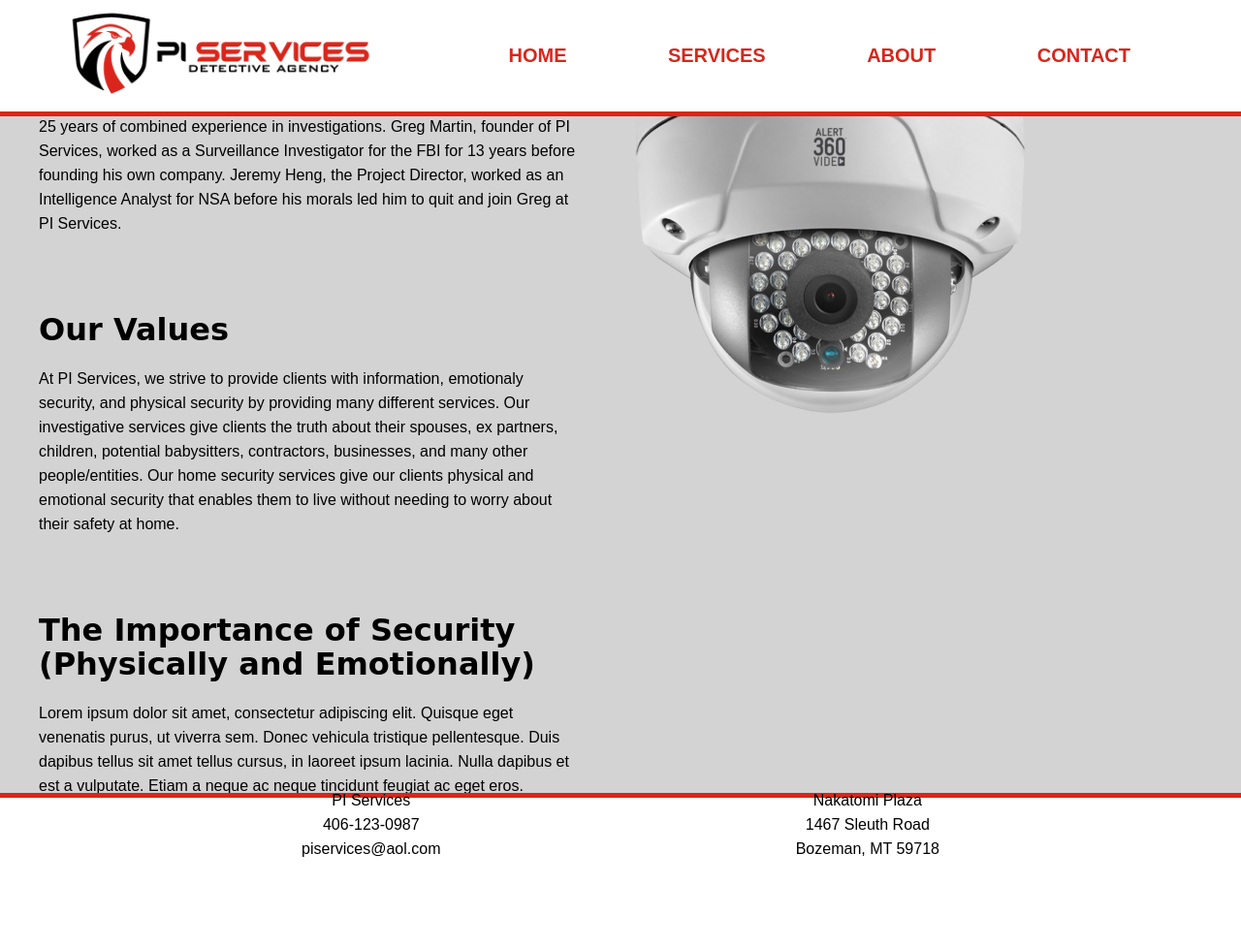
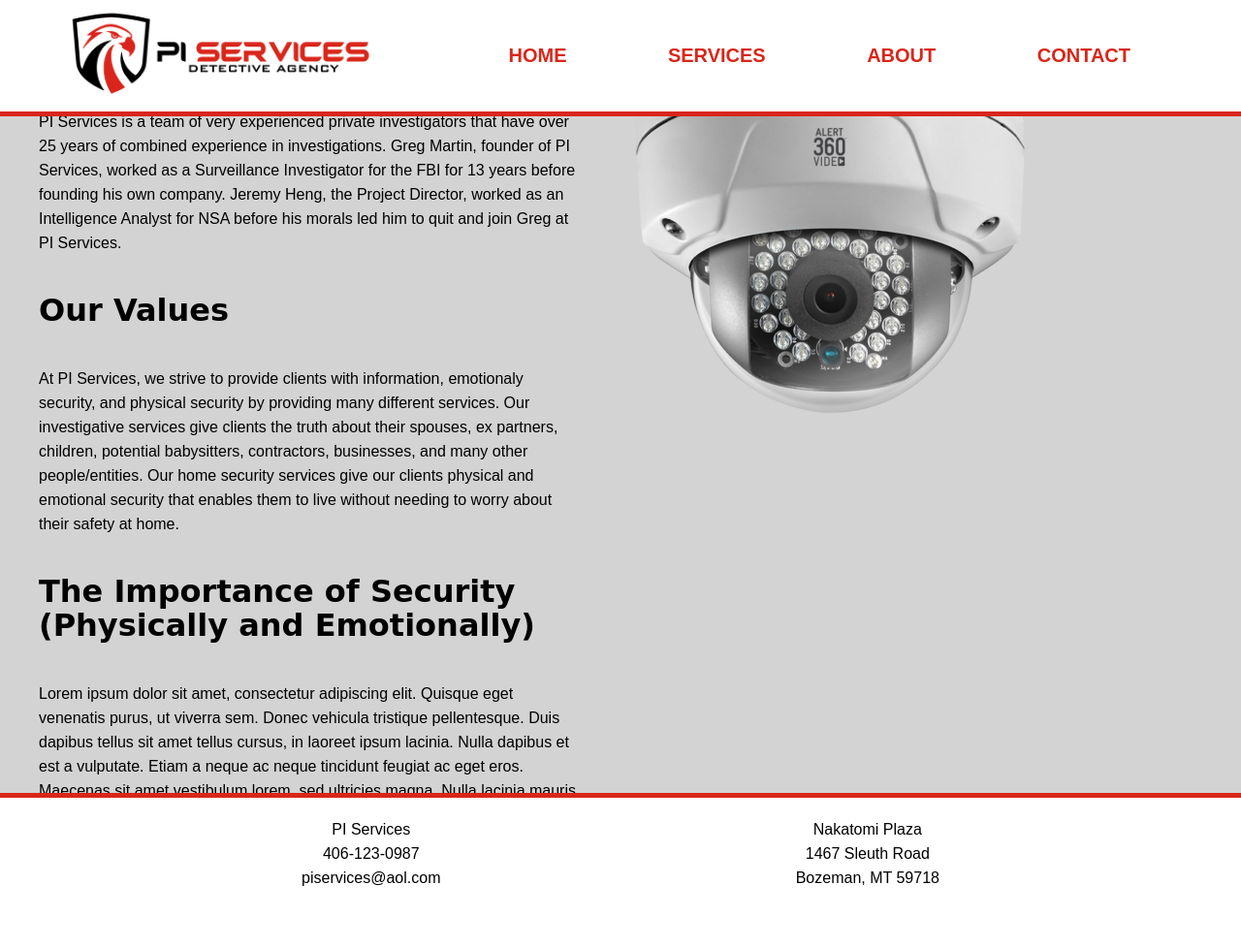
Before and after one commit to GMartin406/csci-145, a plain HTML site: page Rough_Draft/index.html in a window 1280 px wide. Shown: the whole page at 97% size. Drawn offline with nearby package versions, Linux system fonts and the light colour scheme; a web font is replaced by a local one.

Commit message:
Small change

```diff
--- a/Rough_Draft/css/mainContent.css
+++ b/Rough_Draft/css/mainContent.css
@@ -27,7 +27,7 @@ h1 {
 
 p {
     flex: auto;
-    padding: 20px 40px 80px 40px;
+    padding: 40px;
     line-height: 25px;
 }
 
```
